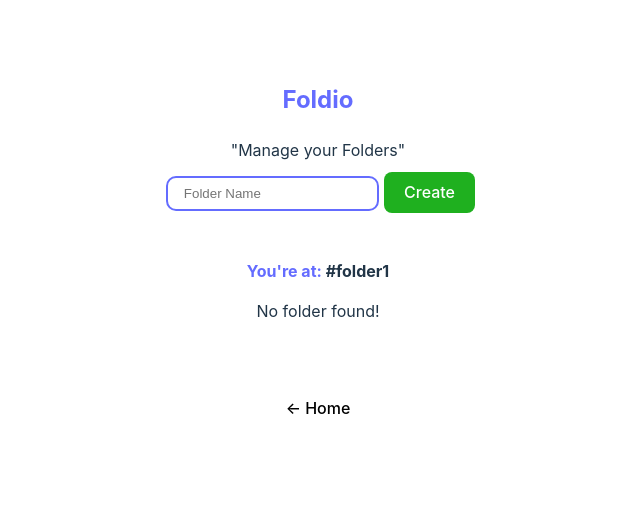
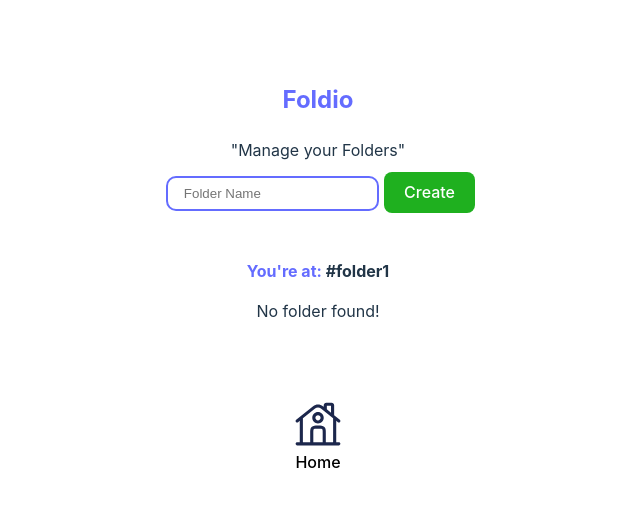
Before and after one commit to h-zahar/foldio-react, a React (Vite) app: page / in a window 1280 px wide. Both pictures are taken after a click on the button "folder1". Shown: the top 506 px of the page, without its empty margins (322-962 px from the left). Built offline with nearby package versions, Linux system fonts and the light colour scheme.

Commit message:
Designed Home Button

```diff
--- a/src/App.jsx
+++ b/src/App.jsx
@@ -2,6 +2,7 @@ import { useState } from "react";
 import "./App.css";
 import Navigation from "./components/Navigation";
 import FolderCreation from "./components/FolderCreation";
+import HomeIcon from "./components/HomeIcon";
 
 function App() {
   const folders = {
@@ -63,7 +64,11 @@ function App() {
       <br />
       <br />
 
-      {clicked && <button onClick={resetToHome}>{"<-"} Home</button>}
+      {clicked && (
+        <button onClick={resetToHome}>
+          <HomeIcon /> Home
+        </button>
+      )}
     </>
   );
 }
--- /dev/null
+++ b/src/components/HomeIcon.jsx
@@ -0,0 +1,11 @@
+import Icon from "../assets/icons/home-icon.svg";
+
+const HomeIcon = ({ width = 50, height = 50 }) => {
+  return (
+    <div>
+      <img src={Icon} width={width} height={height} />
+    </div>
+  );
+};
+
+export default HomeIcon;
```
Also changed, not shown: src/assets/icons/home-icon.svg (added).
